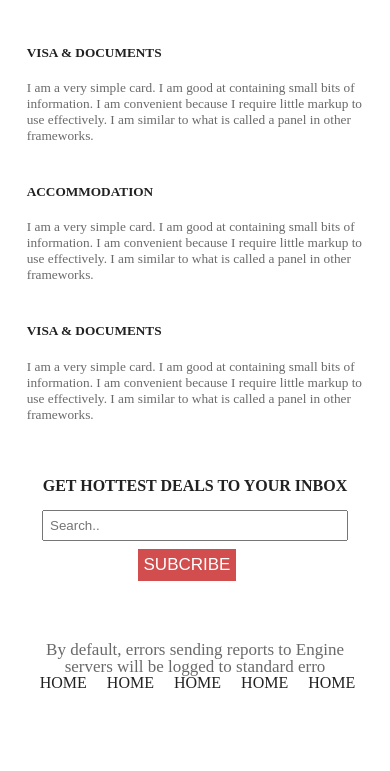
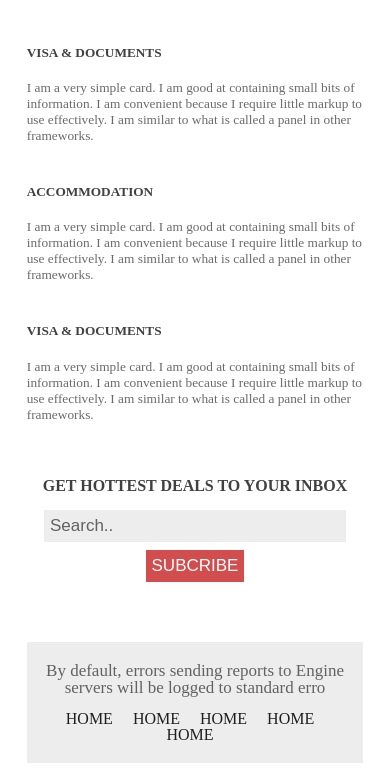
Before and after one commit to namhoangle1996/travel, a plain HTML site: page index.html in a window 390 px wide. Shown: the part 87-858 px from the top of the page. Drawn offline with Linux system fonts and the light colour scheme.

Commit message:
continue

```diff
--- a/index.html
+++ b/index.html
@@ -5,6 +5,7 @@
     <meta http-equiv="Content-Type" content="text/html; charset=UTF-8">
     <meta name="viewport" content="width=device-width, initial-scale=1, maximum-scale=1.0">
     <link rel="stylesheet" type="text/css" href="./style.css">
+    <link rel="stylesheet" type="text/css" href="./responsive.css">
     <title></title>
   </head>
   <body>
--- /dev/null
+++ b/responsive.css
@@ -0,0 +1,11 @@
+@media screen and (max-width: 900px) {
+  .copy-right--text {
+       padding: 0px 5px 0px 5px;
+       float: none;
+       margin-bottom: 15px;
+  }
+  .navigation.right {
+    float: none;
+    text-align: center;
+  }
+}
--- a/style.css
+++ b/style.css
@@ -33,15 +33,22 @@ small {
 }
 .font-bold {
   font-weight: bold;
+	color : #000000bf;
 }
 input[type="text"] {
       padding: 6px;
       width: 290px;
+			font-size: 17px;
+			border: 0;
+			background: #bdbdbd47;
+}
+::placeholder { /* Chrome, Firefox, Opera, Safari 10.1+ */
+  color: #00000096;
+  opacity: 1; /* Firefox */
 }
 .submit {
       padding: 6px;
       margin-top: 8px;
-      margin-right: 16px;
       background: #d24d4d;
       font-size: 17px;
       border: none;
@@ -49,8 +56,16 @@ input[type="text"] {
       color: white;
       text-transform: uppercase;
 }
+.submit:hover {
+	background: #e94040;
+	transition: all ease-out 0.3s;
+}
 .copy-right{
-  margin-top: 60px;
+    margin-top: 60px;
+		width: 100%;
+  	display: inline-block;
+    background: #ededed;
+    padding: 20px 0px;
 }
 .copy-right--text {
   float: left;
@@ -60,6 +75,8 @@ text-align: center;
 text-decoration: none;
 font-size: 17px;
 color: #00000096;
+padding-left: 10px;
+
 }
 .navigation > a {
   padding: 0px 8px;
@@ -75,6 +92,9 @@ color: #00000096;
     line-height: 110%;
     margin: 2.8rem 0 1.68rem 0;
 }
+.navigation.right {
+	padding-right: 10px;
+}
 .right {
   float: right;
 }
```
